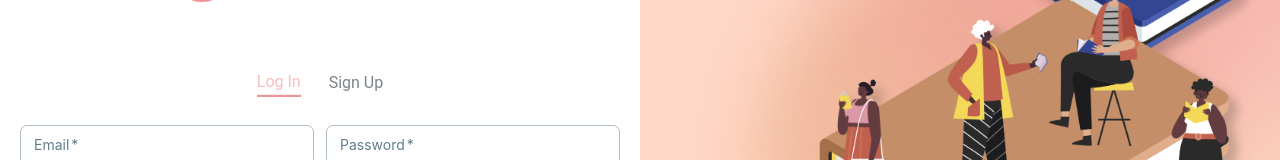
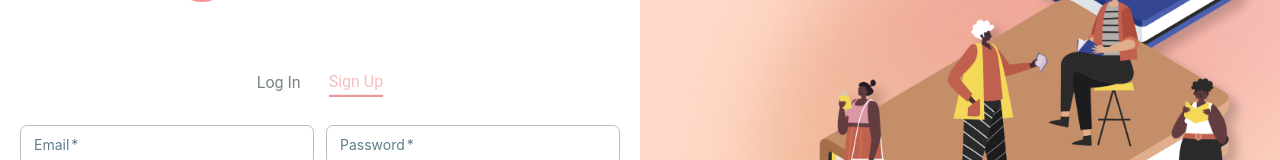
Before and after one commit to PhuocTaii/SoftwareDesgin-Liboo-Reader, a React (Create React App) app: page /signup in a window 1280 px wide. Shown: the part 236-396 px from the top of the page. Built offline with nearby package versions, Linux system fonts and the light colour scheme.

Commit message:
modify breadcrumb in auth page

```diff
--- a/src/components/BreadcrumbAuth.jsx
+++ b/src/components/BreadcrumbAuth.jsx
@@ -1,34 +1,30 @@
 import { Breadcrumbs } from '@material-tailwind/react'
-import { setSelectedActionAuth } from '../slices/menu'
-import { useDispatch, useSelector } from 'react-redux'
+import { useLocation } from 'react-router-dom'
 
 const BreadcrumbAuth = () => {
-  const { selectedActionAuth } = useSelector((state) => state.menu)
-  const dispatch = useDispatch()
+  const location = useLocation()
 
   return (
     <Breadcrumbs
       separator={<div className="w-3"></div>}
       className="bg-transparent">
       <div
-        className="hover:text-red"
-        onClick={() => dispatch(setSelectedActionAuth(0))}>
+        className="hover:text-red">
         <a
           href="/login"
-          className={`text-base opacity-60 ${selectedActionAuth === 0 && 'text-red'}`}>
+          className={`text-base opacity-60 ${location.pathname === '/login' && 'text-red'}`}>
           Log In
         </a>
-        {selectedActionAuth === 0 && <hr className="h-[3px] bg-red" />}
+        {location.pathname === '/login' && <hr className="h-[3px] bg-red" />}
       </div>
       <div
-        className="hover:text-red"
-        onClick={() => dispatch(setSelectedActionAuth(1))}>
+        className="hover:text-red">
         <a
           href="/signup"
-          className={`text-base opacity-60 ${selectedActionAuth === 1 && 'text-red'}`}>
+          className={`text-base opacity-60 ${location.pathname === '/signup' && 'text-red'}`}>
           Sign Up
         </a>
-        {selectedActionAuth === 1 && <hr className="h-[3px] bg-red" />}
+        {location.pathname === '/signup' && <hr className="h-[3px] bg-red" />}
       </div>
     </Breadcrumbs>
   )
--- a/src/features/auth/authSlice.js
+++ b/src/features/auth/authSlice.js
@@ -1,7 +1,6 @@
 import { createSlice } from '@reduxjs/toolkit'
 
 const initialState = {
-    currentAction: "Sign in",
     currentUser: null,
 
     signin: {
@@ -24,10 +23,6 @@ const authSlice = createSlice({
     name: "auth",
     initialState,
     reducers: {
-        setCurrentAction: (state, action) => {
-            state.currentAction = action.payload
-        },
-
         //Sign in
         signInBegin: (state) => {
             state.signin.isFetching = true
--- a/src/slices/menu.js
+++ b/src/slices/menu.js
@@ -5,7 +5,6 @@ const menuSlice = createSlice({
   initialState: {
     toggle: false,
     selectedItem: -1,
-    selectedActionAuth: 0,
   },
   reducers: {
     setToggle(state, action) {
@@ -14,9 +13,6 @@ const menuSlice = createSlice({
     setSelectedItem(state, action) {
       state.selectedItem = action.payload
     },
-    setSelectedActionAuth(state, action) {
-      state.selectedActionAuth = action.payload
-    },
   },
 })
 
```
Also changed, not shown: src/features/auth/authApi.js (line endings or trailing spaces).
